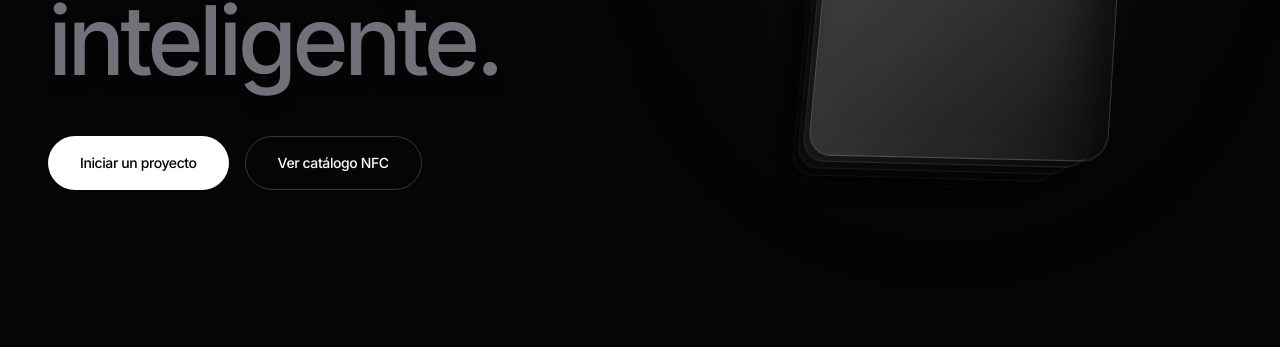
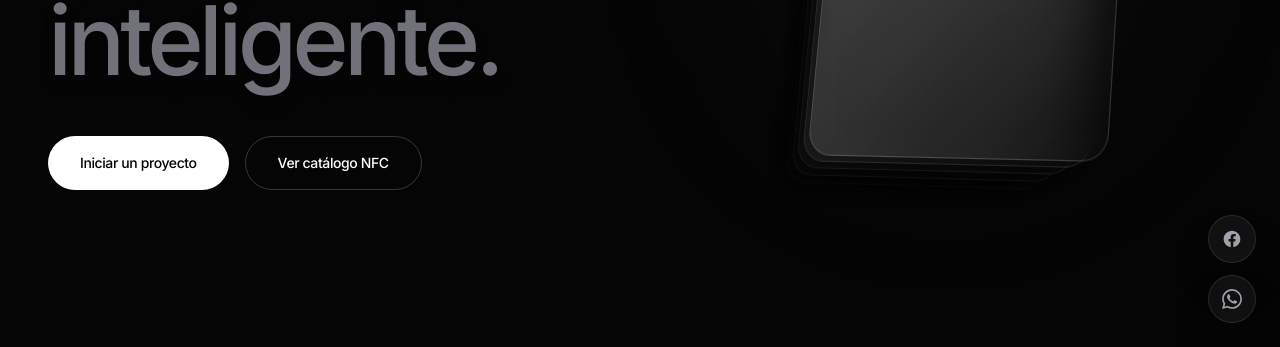
Before and after one commit to 200300350-web/ia-makers-web, a plain HTML site: page index.html in a window 1280 px wide. Shown: the part 453-800 px from the top of the page. Drawn offline with nearby package versions, Linux system fonts and the light colour scheme.

Commit message:
Botones flotantes de WhatsApp y Facebook

```diff
--- a/index.html
+++ b/index.html
@@ -137,6 +137,19 @@
         </div>
     </div>
 
+    <!-- REDES SOCIALES FLOTANTES (Estilo Fragment) -->
+    <div class="fixed bottom-6 right-6 z-40 flex flex-col gap-3">
+
+        <!-- Botón Facebook -->
+        <a href="https://www.facebook.com/share/1KNLnQmg6x/?mibextid=wwXIfr" target="_blank" class="w-12 h-12 bg-white/5 backdrop-blur-xl border border-white/10 rounded-full flex items-center justify-center text-zinc-400 hover:text-white hover:border-white/30 hover:bg-white/10 transition-all shadow-2xl">
+            <svg class="w-5 h-5" fill="currentColor" viewBox="0 0 24 24"><path d="M22 12c0-5.523-4.477-10-10-10S2 6.477 2 12c0 4.991 3.657 9.128 8.438 9.878v-6.987h-2.54V12h2.54V9.797c0-2.506 1.492-3.89 3.777-3.89 1.094 0 2.238.195 2.238.195v2.46h-1.26c-1.243 0-1.63.771-1.63 1.562V12h2.773l-.443 2.89h-2.33v6.988C18.343 21.128 22 16.991 22 12z" /></svg>
+        </a>
+
+        <!-- Botón WhatsApp -->
+        <a href="https://wa.me/529982145011" target="_blank" class="w-12 h-12 bg-white/5 backdrop-blur-xl border border-white/10 rounded-full flex items-center justify-center text-zinc-400 hover:text-white hover:border-white/30 hover:bg-white/10 transition-all shadow-2xl">
+            <svg class="w-5 h-5" fill="currentColor" viewBox="0 0 24 24"><path d="M17.472 14.382c-.297-.149-1.758-.867-2.03-.967-.273-.099-.471-.148-.67.15-.197.297-.767.966-.94 1.164-.173.199-.347.223-.644.075-.297-.15-1.255-.463-2.39-1.475-.883-.788-1.48-1.761-1.653-2.059-.173-.297-.018-.458.13-.606.134-.133.298-.347.446-.52.149-.174.198-.298.298-.497.099-.198.05-.371-.025-.52-.075-.149-.669-1.612-.916-2.207-.242-.579-.487-.5-.669-.51a12.8 12.8 0 00-.57-.012c-.198 0-.52.074-.792.372-.272.297-1.04 1.016-1.04 2.479 0 1.462 1.065 2.875 1.213 3.074.149.198 2.096 3.2 5.077 4.487.709.306 1.262.489 1.694.625.712.227 1.36.195 1.871.118.571-.085 1.758-.719 2.006-1.413.248-.694.248-1.289.173-1.413-.074-.124-.272-.198-.57-.347m-5.421 7.403h-.004a9.87 9.87 0 01-5.031-1.378l-.361-.214-3.741.982.998-3.648-.235-.374a9.86 9.86 0 01-1.51-5.26c.001-5.45 4.436-9.884 9.888-9.884 2.64 0 5.122 1.03 6.988 2.898a9.825 9.825 0 012.893 6.994c-.003 5.45-4.437 9.884-9.885 9.884m8.413-18.297A11.815 11.815 0 0012.05 0C5.495 0 .16 5.335.157 11.892c0 2.096.547 4.142 1.588 5.945L.057 24l6.305-1.654a11.882 11.882 0 005.683 1.448h.005c6.554 0 11.89-5.335 11.893-11.893a11.821 11.821 0 00-3.48-8.413Z"/></svg>
+        </a>
+    </div>
     <main class="w-full">
         <!-- 1. HERO SECTION -->
         <section id="hero" class="min-h-screen w-full flex items-center px-6 md:px-12 relative z-10 overflow-hidden pt-24 md:pt-0">
```
